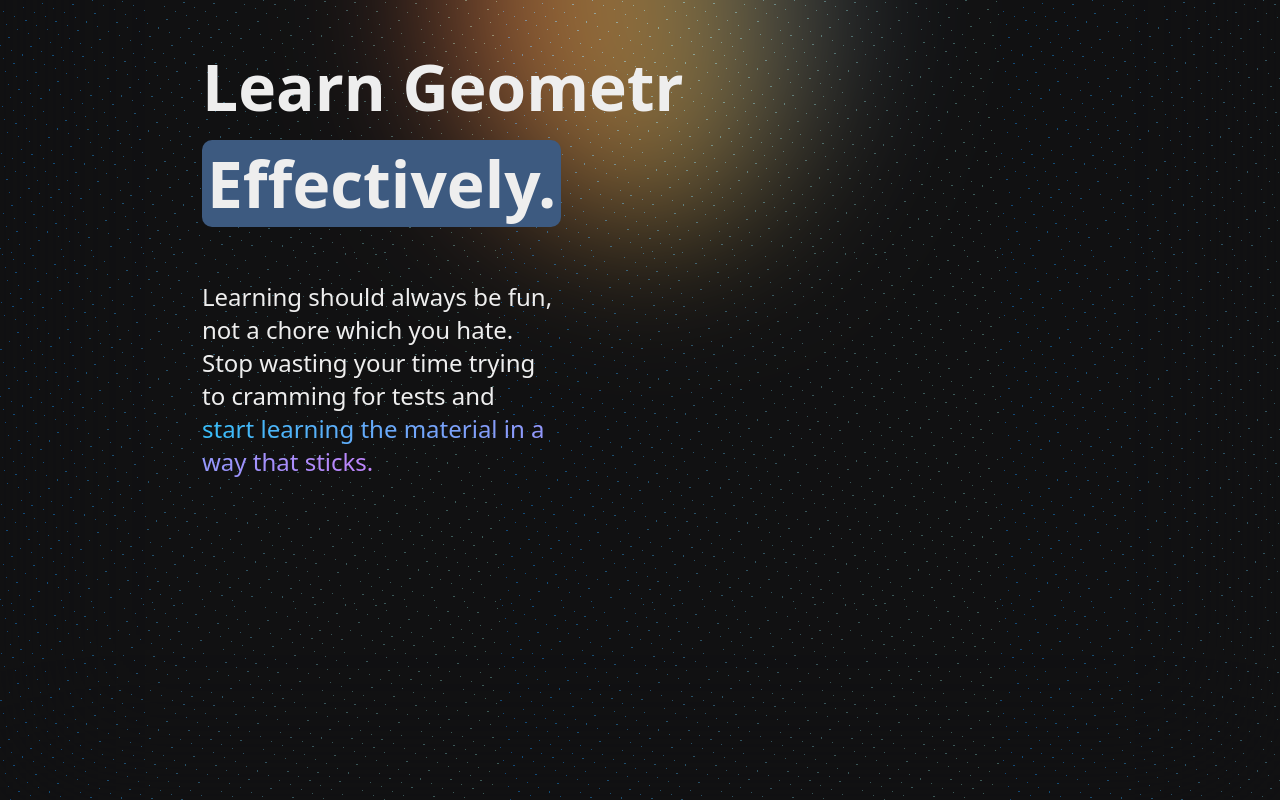
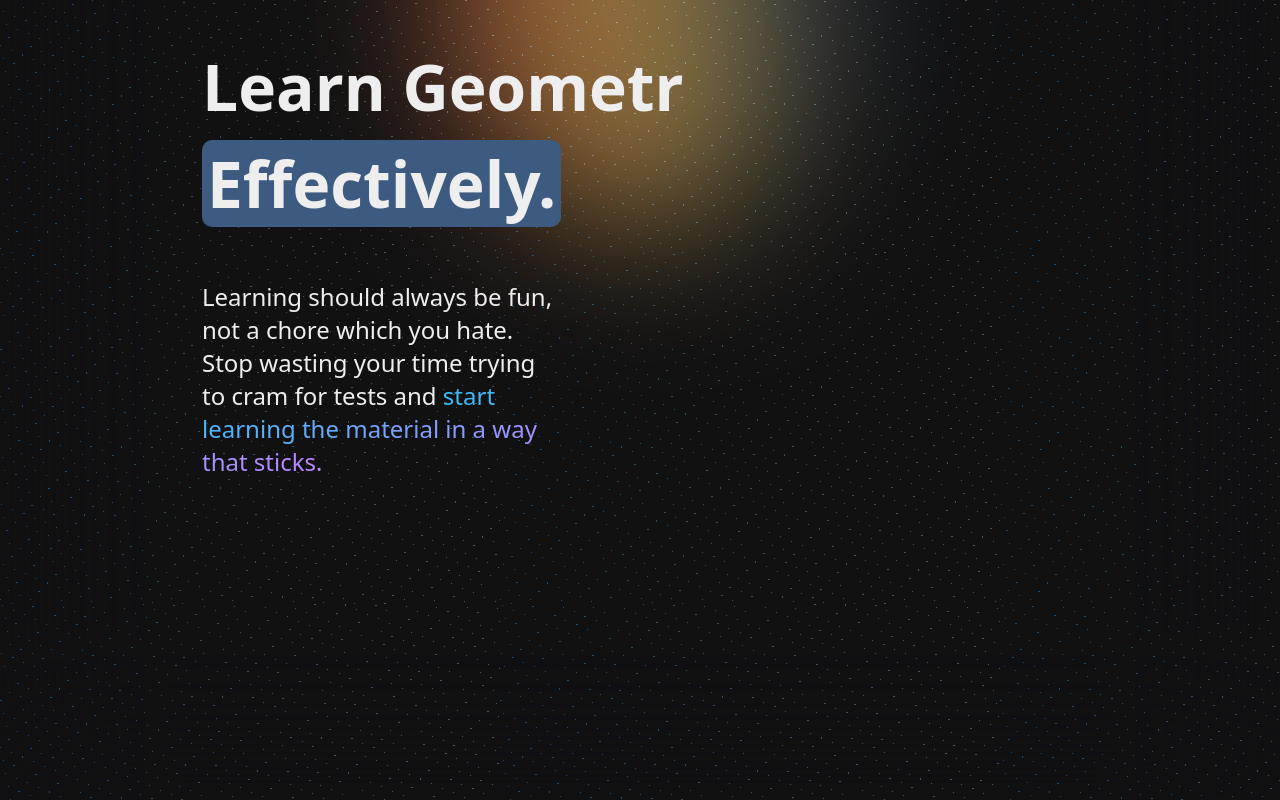
Before and after one commit to HaxiomDev/HaxiomSiteOld, a React (Vite) app: page / in a window 1280 px wide. Shown: the part 800-1600 px from the top of the page. Built offline with nearby package versions, Linux system fonts and the light colour scheme.

Commit message:
fix typo

```diff
--- a/src/components/AboutUsSection/index.tsx
+++ b/src/components/AboutUsSection/index.tsx
@@ -28,7 +28,7 @@ export default function AboutUsSection() {
       </h1>
       <p className="learn-description">
         Learning should always be fun, not a chore which you hate. Stop wasting
-        your time trying to cramming for tests and{" "}
+        your time trying to cram for tests and{" "}
         <span className="special-highlight">
           start learning the material in a way that sticks.
         </span>
```
